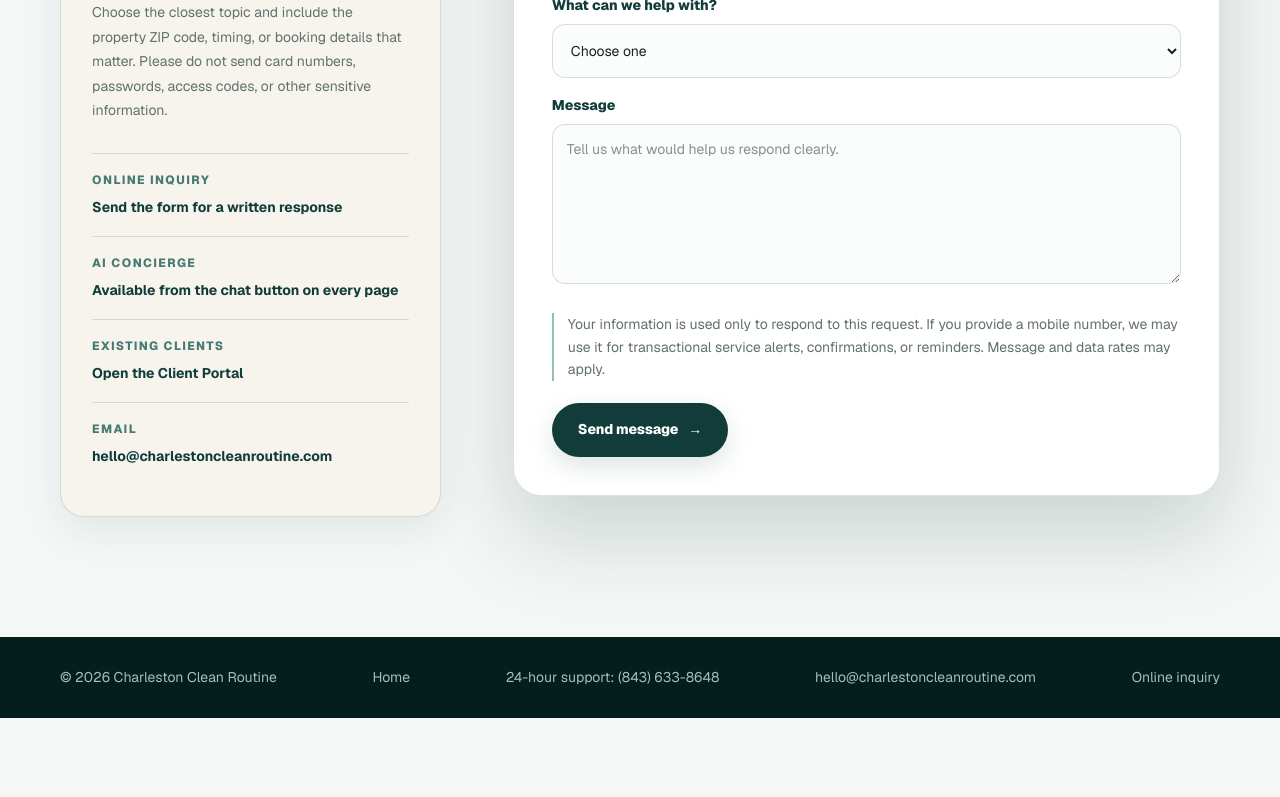
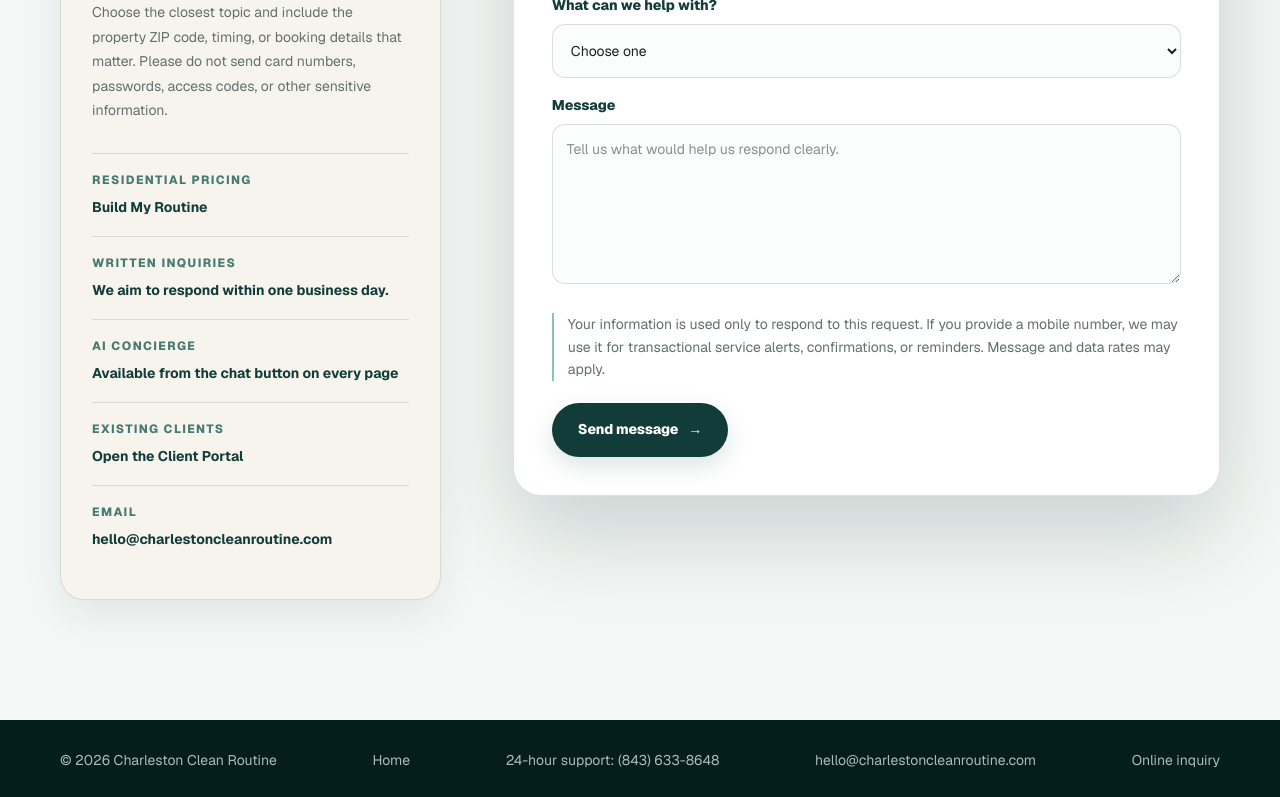
Before and after one commit to christophercompton843/charleston-clean-routine, a Next.js app: page /contact in a window 1280 px wide. Shown: the part 859-1656 px from the top of the page. Before the commit the page ends 1577 px from the top, so only its background shows below. Built offline with nearby package versions, Linux system fonts and the light colour scheme.

Commit message:
Clarify contact response and pricing path

```diff
--- a/app/contact/page.tsx
+++ b/app/contact/page.tsx
@@ -1,30 +1,5 @@
 import type { Metadata } from "next";
 import CustomerPageShell from "../customer-page-shell";
 import ContactForm from "./contact-form";
-
-export const metadata: Metadata = {
-  title: "Contact | Charleston Clean Routine",
-  description: "Contact Charleston Clean Routine about residential cleaning, vacation-rental turnovers, an existing booking, or a local partnership.",
-  alternates: { canonical: "/contact" },
-};
-
-export default function ContactPage() {
-  return (
-    <CustomerPageShell
-      eyebrow="Online help, when needed"
-      title="Tell us what needs handling."
-      intro="Use this form for a question that does not require starting a new cleaning plan. Existing clients can also use the account tools connected to their booking."
-    >
-      <aside className="contact-aside">
-        <p className="eyebrow">Charleston team</p>
-        <h2>A clear path to the right answer.</h2>
-        <p>Choose the closest topic and include the property ZIP code, timing, or booking details that matter. Please do not send card numbers, passwords, access codes, or other sensitive information.</p>
-        <div><span>Online inquiry</span><strong>Send the form for a written response</strong></div>
-        <div><span>AI concierge</span><strong>Available from the chat button on every page</strong></div>
-        <div><span>Existing clients</span><a href="/login">Open the Client Portal</a></div>
-        <div><span>Email</span><a href="mailto:hello@charlestoncleanroutine.com">hello@charlestoncleanroutine.com</a></div>
-      </aside>
-      <ContactForm />
-    </CustomerPageShell>
-  );
-}
+export const metadata: Metadata = { title: "Contact | Charleston Clean Routine", description: "Contact Charleston Clean Routine about residential cleaning, vacation-rental care, an existing booking, or a local partnership.", alternates: { canonical: "/contact" } };
+export default function ContactPage() { return <CustomerPageShell eyebrow="Online help, when needed" title="Tell us what needs handling." intro="Questions, existing-service needs, and property-care requests belong here. For residential pricing, Build My Routine is the fastest path and shows the applicable price as you configure your service."><aside className="contact-aside"><p className="eyebrow">Charleston team</p><h2>A clear path to the right answer.</h2><p>Choose the closest topic and include the property ZIP code, timing, or booking details that matter. Please do not send card numbers, passwords, access codes, or other sensitive information.</p><div><span>Residential pricing</span><a href="/#pricing-tool">Build My Routine</a></div><div><span>Written inquiries</span><strong>We aim to respond within one business day.</strong></div><div><span>AI concierge</span><strong>Available from the chat button on every page</strong></div><div><span>Existing clients</span><a href="/login">Open the Client Portal</a></div><div><span>Email</span><a href="mailto:hello@charlestoncleanroutine.com">hello@charlestoncleanroutine.com</a></div></aside><ContactForm /></CustomerPageShell>; }
```
